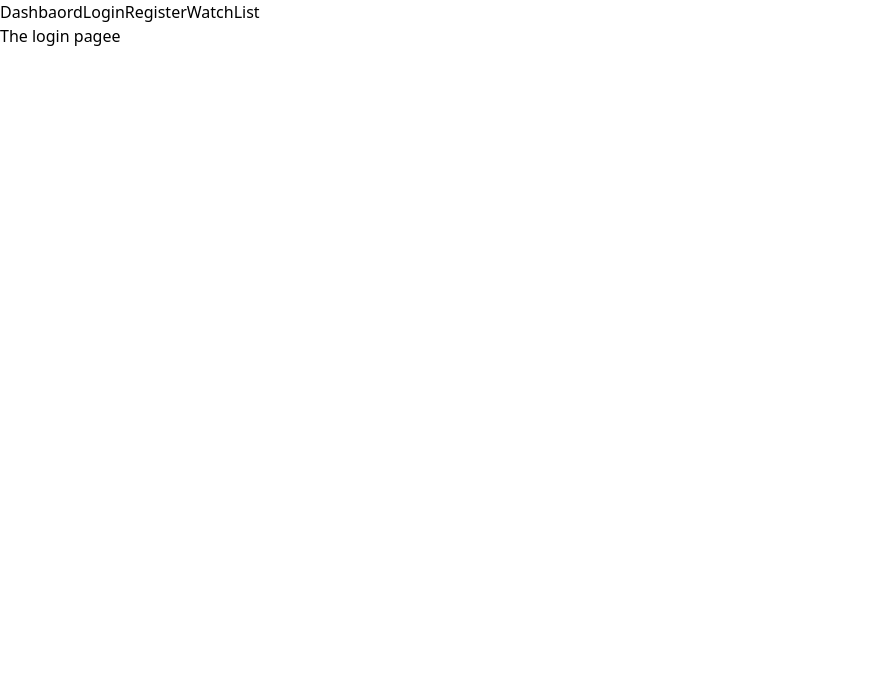
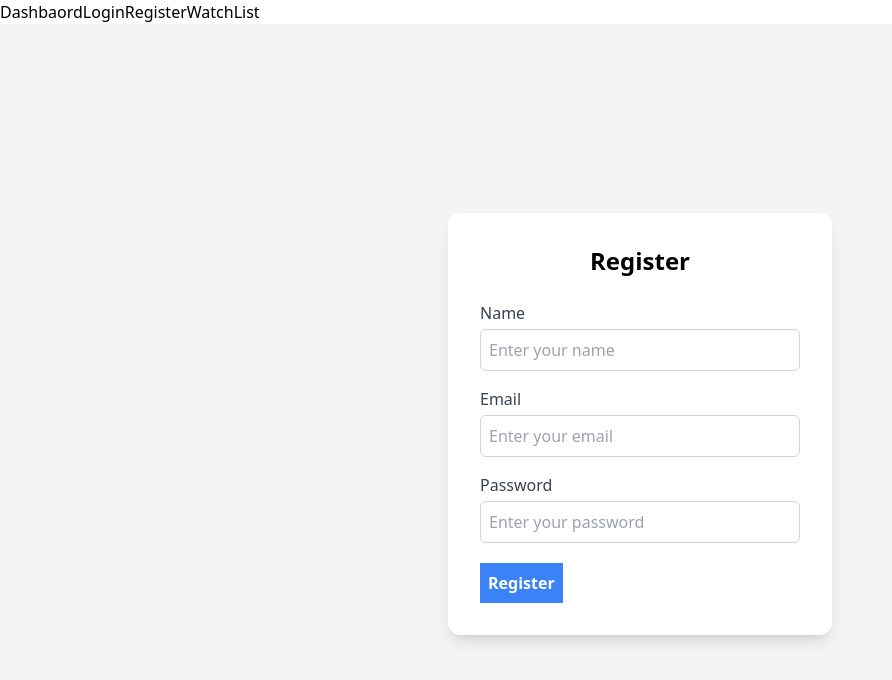
Before and after one commit to Aditya05016/stockwatch, a React (Vite) app in the folder frotend/: page /register in a window 1280 px wide. Shown: the top 680 px of the page, without its empty margins (0-892 px from the left). Built offline with nearby package versions, Linux system fonts and the light colour scheme.

Commit message:
feat:Register ui is done

```diff
--- a/frotend/src/pages/Register.jsx
+++ b/frotend/src/pages/Register.jsx
@@ -1,6 +1,44 @@
+import {useState} from "react";
+
+
+
+
 function Register() {
+    const[name,setName] = useState("");
+    const[email,setEmail] = useState("");
+    const[password,setPassword] = useState("")
+    // const[error,setError] = useState("");
+    // const[data,setData] = useState([]);
+
+
     return (
-        <h1>The login pagee</h1>
+        <div className="flex items-center justify-center h-screen bg-gray-100">
+        <div className="bg-white shadow-lg rounded-xl p-8 w-full max-w-sm">
+            <h2 className="text-2xl font-semibold text-center mb-6 ">Register</h2>
+            <label className="block text-gray-700 font-medium mb-1">Name</label>
+        <input type="text"
+        placeholder="Enter your name"
+        value={name}
+        onChange={(e) => setName(e.target.value)}
+        className="w-full border border-gray-300 p-2 rounded-md mb-4 outline-none focus:ring-2 focus:ring-blue-400"/>
+
+
+         <label className="block text-gray-700 font-medium mb-1">Email</label>
+        <input type="text"
+        placeholder="Enter your email"
+        value={email}
+        onChange={(e) => setEmail(e.target.value)}
+        className="w-full border border-gray-300 p-2 rounded-md mb-4 outline-none focus:ring-2 focus:ring-blue-400"/>
+
+        <label className="block text-gray-700 font-medium mb-1">Password</label>
+        <input type="text"
+        placeholder="Enter your password"
+        value={password}
+        onChange={(e) => setPassword(e.target.value)}
+        className="w-full border border-gray-300 p-2 rounded-md mb-4 outline-none focus:ring-2 focus:ring-blue-400"/>
+        <button className="bg-blue-500 p-2 mt-1 font-semibold text-white text-center">Register</button>
+        </div>
+        </div>
     )
 }
 
```
